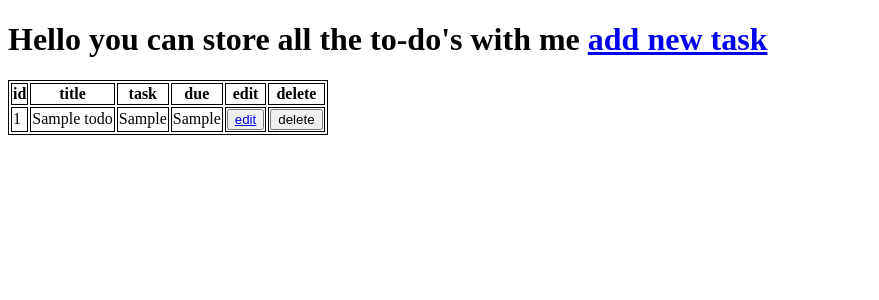
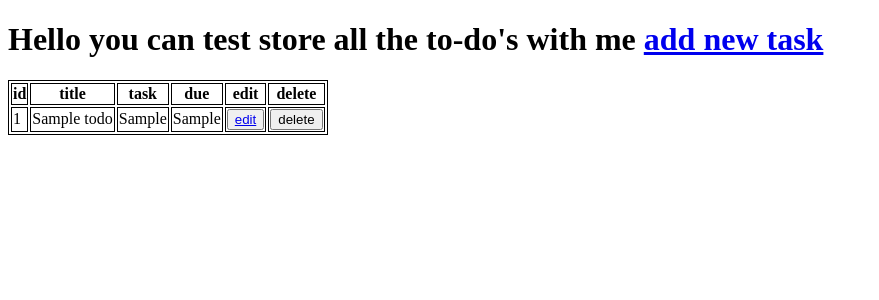
Before and after one commit to pygenicarc/flask_starter_project, a Flask app: page / in a window 1280 px wide. Shown: the top 300 px of the page, without its empty margins (0-879 px from the left). Run offline with Flask 3, Linux system fonts and the light colour scheme; tables that the repository leaves empty hold one stand-in row (values such as "Sample post"); some libraries are stand-ins or nearby versions.

Commit message:
Update todo.html

```diff
--- a/templates/todo.html
+++ b/templates/todo.html
@@ -10,7 +10,7 @@
     </style>
 </head>
 <body>
-    <h1>Hello you can store all the to-do's with me <a href="/add-task">add new task</a></h1>
+    <h1>Hello you can test store all the to-do's with me <a href="/add-task">add new task</a></h1>
     <table>
         <thead>
             <th>id</th>
```
